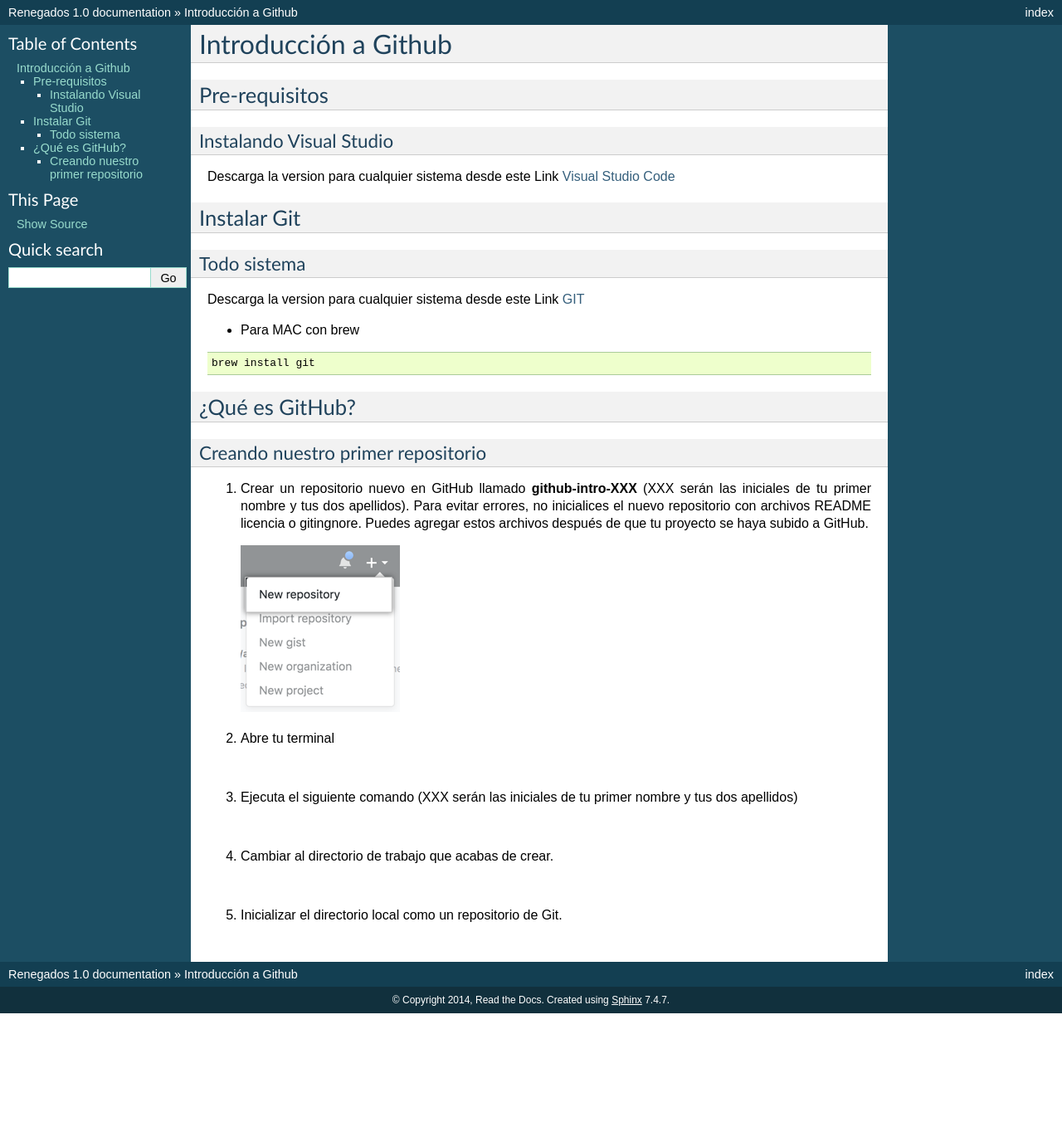
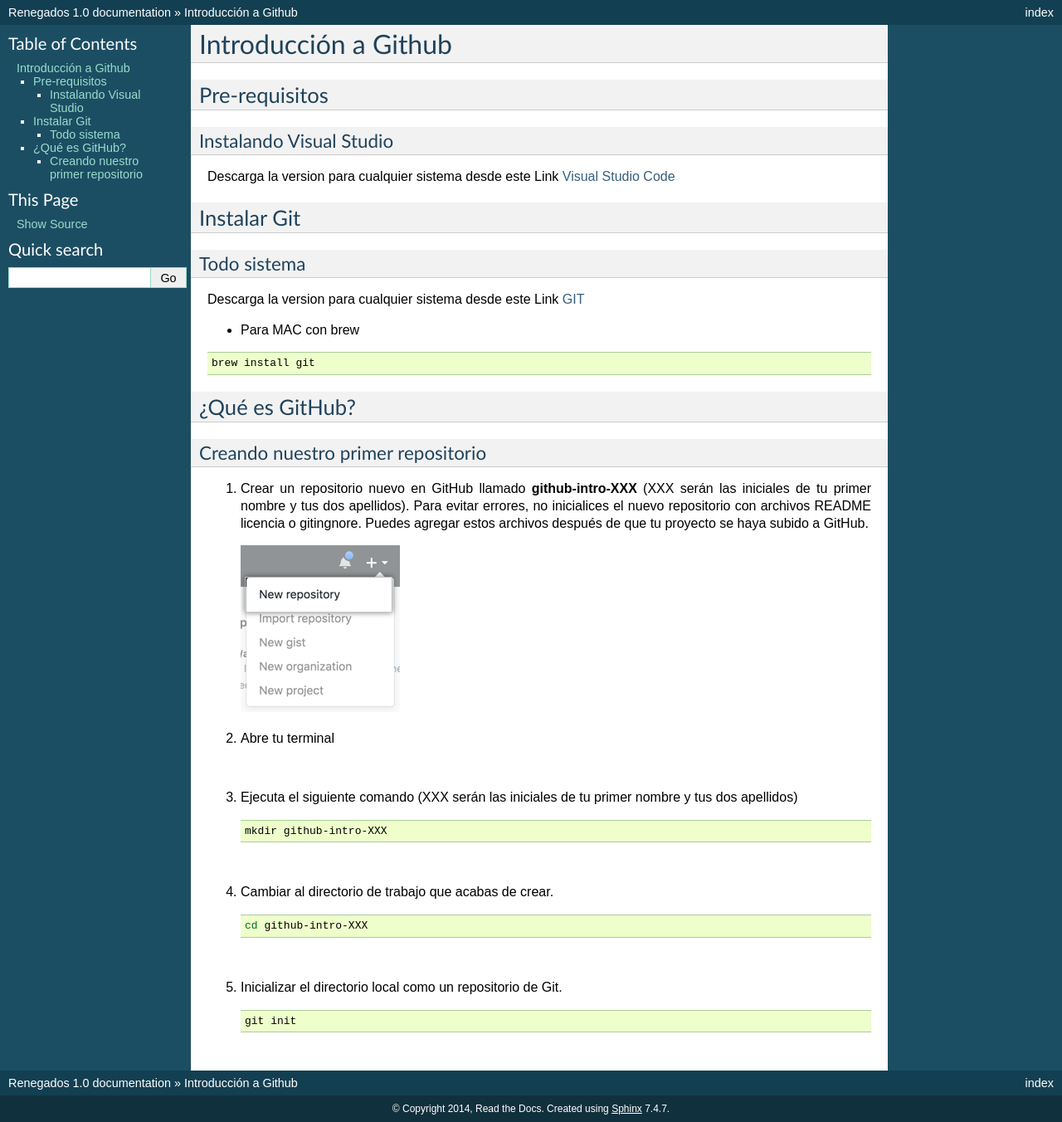
Before and after one commit to jveraduran/github-intro, a Sphinx documentation site: the page built from docs/index.rst, in a window 1280 px wide. Shown: the whole page at 83% size. Built offline with Sphinx 7.4.7, drawn with Linux system fonts in a browser that asks for light colours; before the commit the page ends 1221 px from its top, so only the background shows below that.

```diff
--- a/docs/index.rst
+++ b/docs/index.rst
@@ -44,19 +44,22 @@
 
 3. Ejecuta el siguiente comando (XXX serán las iniciales de tu primer nombre y tus dos apellidos)
 
-   .. code-block::
+   .. code-block:: shell
+
       mkdir github-intro-XXX
 
 |
 
 4. Cambiar al directorio de trabajo que acabas de crear.
 
-   .. code-block::
+   .. code-block::  shell
+
       cd github-intro-XXX
 
 |
 
 5. Inicializar el directorio local como un repositorio de Git.
 
-   .. code-block::
+   .. code-block:: shell
+
       git init
```
